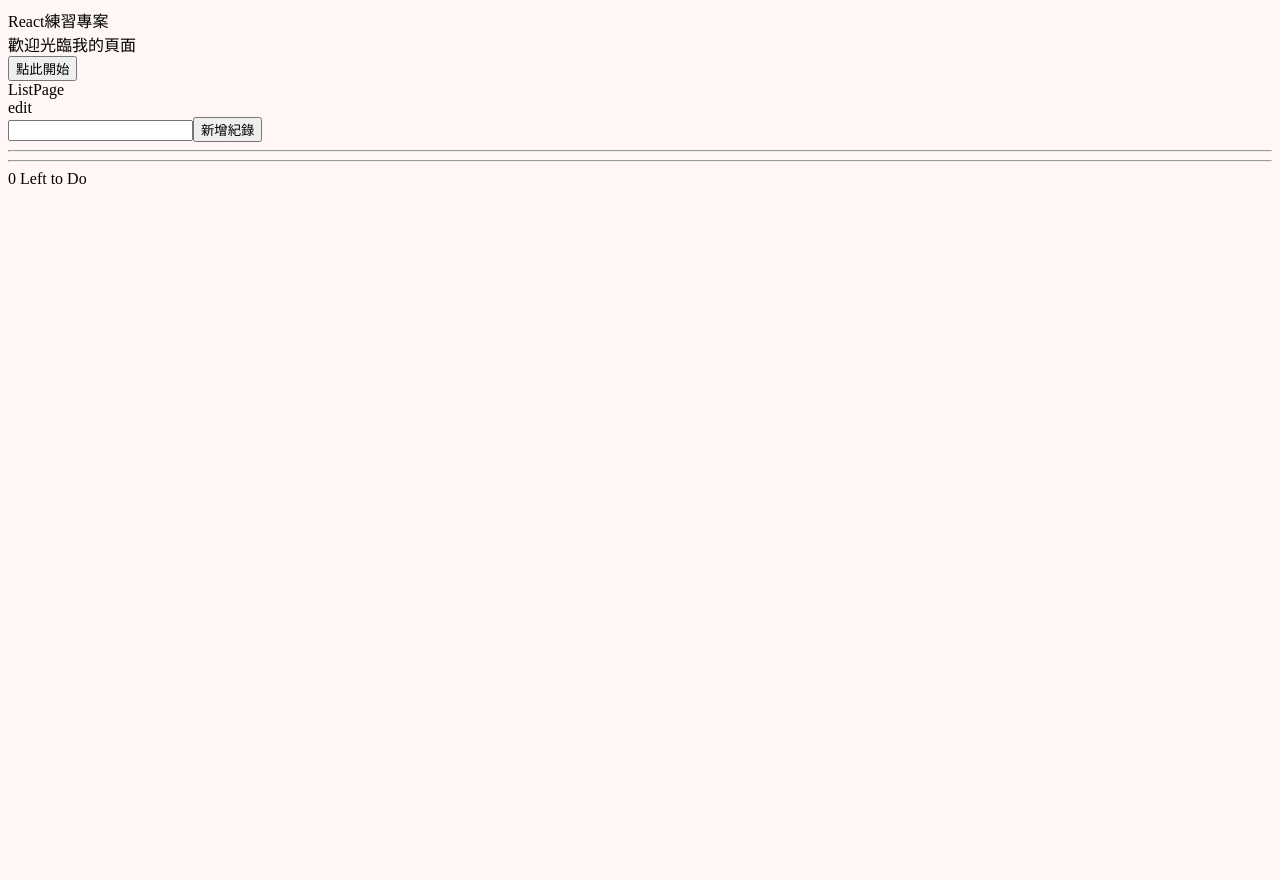
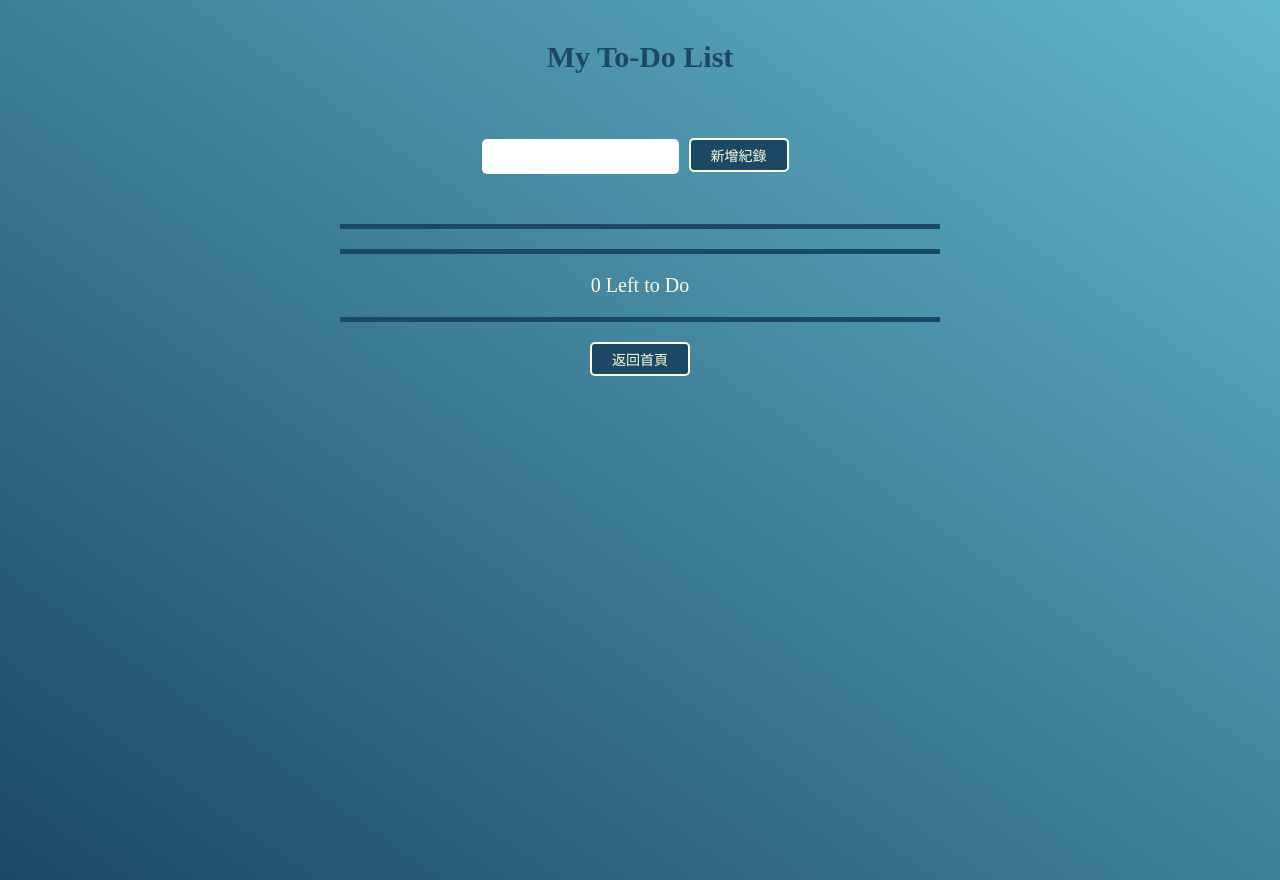
Before and after one commit to kristychaotw/To_Do_List, a React app: page / in a window 1280 px wide. Before the commit the page ends 800 px from the top, so only its background shows below. Built offline with nearby package versions, Linux system fonts and the light colour scheme.

Commit message:
[create]: css style in index.css

```diff
--- a/package.json
+++ b/package.json
@@ -35,6 +35,7 @@
     "babel-loader": "^8.2.5",
     "react": "^18.0.0",
     "react-dom": "^18.0.0",
+    "react-router-dom": "^6.3.0",
     "uuid": "^8.3.2"
   }
 }
--- a/src/index.css
+++ b/src/index.css
@@ -1,3 +1,67 @@
 body{
-    background-color: rgb(255, 246, 245);
+    background: linear-gradient(35deg,#1B4965,#62b6cb);
+    margin: 40px auto;
+    text-align: center;
+    height: 100vh;
 }
+
+button{
+    border-radius: 5px;
+    border: 2px solid #fdfcdc;
+    color:#fdfcdc;
+    margin-top:30px;
+    margin:0 10px;
+    padding:5px 20px;
+    background-color: #1B4965;
+    font-size: 14px;
+}
+
+h2{
+    color: #1B4965;
+    font-size: 30px;
+}
+
+main{
+    padding: 80px 0;
+}
+
+hr{
+    border: none;
+    border-top: 5px solid #1B4965;
+    color:#1B4965;
+    margin: 20px auto;
+    max-width: 600px;
+}
+
+input[type=text]{
+    border:none;
+    border-radius: 5px;
+    padding:10px 10px;
+    outline: none;
+    margin: 40px 0px 30px 0px;
+}
+
+input[type=text]:focus {
+    border: none;
+    background-color: none;
+  }
+
+.txt{
+    color:#fdfcdc;
+    font-weight: 400;
+    font-size: 20px;
+}
+
+.todoTxt{
+    color:#fdfcdc;
+    font-weight: 400;
+    font-size: 20px;
+    max-width: 600px;
+    margin: 0 auto;
+}
+
+.todoTxt>label{
+    padding: 10px 20px;
+    display: flex;
+    justify-content: space-between;
+}
--- a/src/pages/App.js
+++ b/src/pages/App.js
@@ -1,20 +1,29 @@
-import React, { useState } from 'react'
-import HomePage from './HomePage/HomePage'
-import ListPage from './ListPage/ListPage'
+import React, { useState } from "react";
+import HomePage from "./HomePage/HomePage";
+import ListPage from "./ListPage/ListPage";
+import NotFoundPage from "./NotFoundPage/NotFoundPage"
+import { BrowserRouter as Router, Route, Routes, useNavigate } from "react-router-dom";
+
+function App() {
+  function handlePage(page) {
+      const goPage = page === "homePage" ?  "/" :"/list"
+      console.log('goPage ',goPage);
+      location.href=goPage
+  }
 
 
+  return (
+      <>
+    <Router>
+        <Routes>
+          <Route path='*' element={<NotFoundPage />} />
+          {/* <Route path='/' element={<HomePage handlePage={handlePage} />} /> */}
+          <Route path='/' element={<ListPage handlePage={handlePage} />} />
+        </Routes>
+    </Router>
+    </>
+  );
 
-function App(){
-    function handlePage(){
-
-    }
-
-    return(
-        <>
-         <HomePage handlePage={handlePage}/>
-         <ListPage />
-        </>
-    )
 }
 
-export default App
+export default App;
--- a/src/pages/HomePage/HomePage.js
+++ b/src/pages/HomePage/HomePage.js
@@ -1,13 +1,13 @@
 import React from 'react'
 
-export default function HomePage() {
+export default function HomePage({handlePage}) {
   function handleStartClick(){
-    handelPage()
+    handlePage("listPage")
   }
 
   return (
     <>
-    <div>React練習專案</div>
+    <div><h2>React練習專案</h2></div>
     <main>歡迎光臨我的頁面</main>
     <button onClick={handleStartClick}>點此開始</button>
     </>
--- a/src/pages/ListPage/ListPage.js
+++ b/src/pages/ListPage/ListPage.js
@@ -5,7 +5,7 @@ import ItemList from "./components/ItemList";
 
 const LOCAL_KEY = "todoApp.todos"
 
-export default function ListPage() {
+export default function ListPage({handlePage}) {
   const [ todos, setTodos]=useState([])
 
   useEffect(()=>{
@@ -26,13 +26,19 @@ export default function ListPage() {
     setTodos(newTodos)
   }
 
+  function handleGoIndexClick(){
+    handlePage("homePage")
+  }
+
   return (
       <>
-      <div>ListPage</div>
+      <div><h2>My To-Do List</h2></div>
       <Edit setTodos={setTodos}/>
-      <ItemList todos={todos} deleteTodo={deleteTodo} />
+      <ItemList className="txt" todos={todos} deleteTodo={deleteTodo} />
       <hr></hr>
-      <div> {todos.filter(todo=>!todo.complete).length} Left to Do </div>
+      <div className="txt"> {todos.filter(todo=>!todo.complete).length} Left to Do</div>
+      <hr></hr>
+      <button onClick={handleGoIndexClick}>返回首頁</button>
     </>
     )
 }
--- a/src/pages/ListPage/components/Edit.js
+++ b/src/pages/ListPage/components/Edit.js
@@ -17,7 +17,6 @@ export default function Edit({setTodos}) {
 
     return (
     <>
-      <div>edit</div>
       <input ref={todoNameRef} type="text"></input>
       <button onClick={handleAddTodo}>新增紀錄</button>
       <hr></hr>
--- a/src/pages/ListPage/components/Item.js
+++ b/src/pages/ListPage/components/Item.js
@@ -6,7 +6,7 @@ export default function Item({ todo, deleteTodo }) {
     }
 
     return (
-    <div>
+    <div className="todoTxt">
       <label>
           {todo.name}
           <button onClick={handleDeleteClick}>刪除</button>
--- /dev/null
+++ b/src/pages/NotFoundPage/NotFoundPage.js
@@ -0,0 +1,7 @@
+import React from 'react'
+
+export default function NotFoundPage() {
+  return (
+    <div>NotFoundPage</div>
+  )
+}
```
Also changed, not shown: src/index.js (+9 -10 lines), 1 other file (tests, documents, lock files or other folders).
